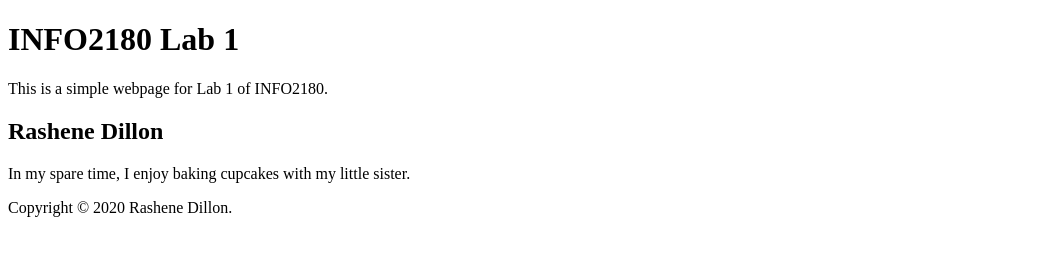
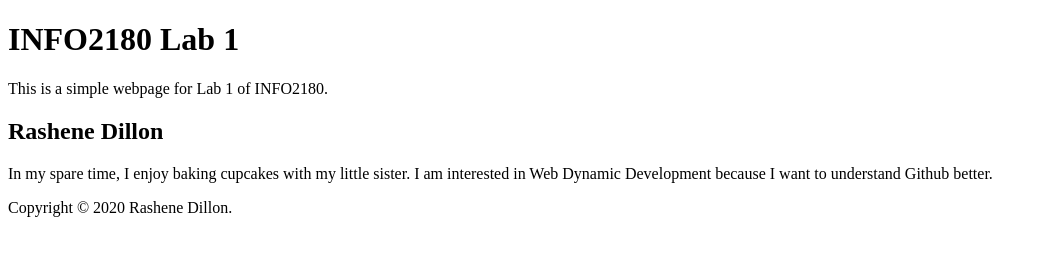
Before and after one commit to rashdill10/info2180-lab1, a plain HTML site: page index.html in a window 1280 px wide. Shown: the whole page, without its empty margins (0-1047 px from the left). Drawn offline with Linux system fonts and the light colour scheme.

Commit message:
updated html file

```diff
--- a/index.html
+++ b/index.html
@@ -1,5 +1,6 @@
 <!DOCTYPE html>
 <html lang="en">
+<link rel=“stylesheet” href=“styles.css”/>
 <head>
     <meta charset="UTF-8">
     <meta name="viewport" content="width=device-width, initial-scale=1.0">
@@ -13,7 +14,7 @@
     </header>
     <main>
         <h2>Rashene Dillon</h2>
-        <p>In my spare time, I enjoy baking cupcakes with my little sister. </p>
+        <p>In my spare time, I enjoy baking cupcakes with my little sister. I am interested in Web Dynamic Development because I want to understand Github better. </p>
     </main>
     <footer>
         <p>Copyright &copy; 2020 Rashene Dillon.</p>
```
